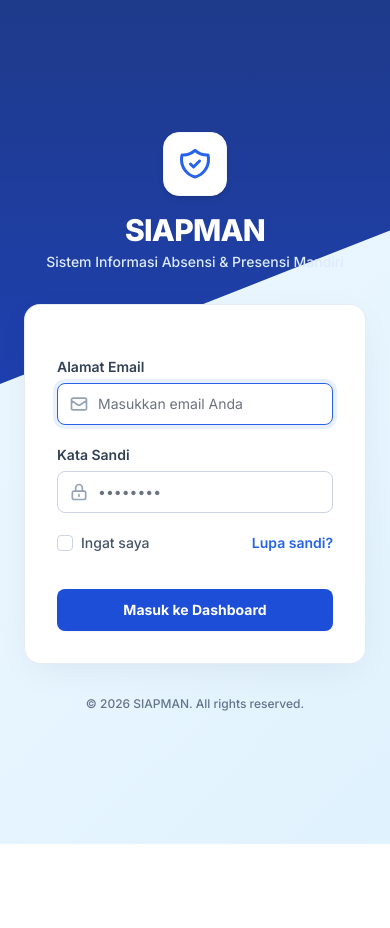
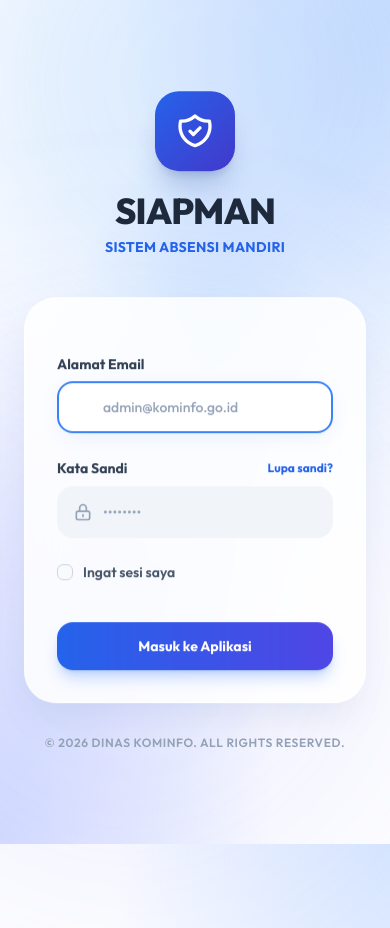
Before and after one commit to Nurfaridamardzyska/siapman_laravel, a Laravel app: page /login in a window 390 px wide; the page is wider, and only the part inside the window is pictured. Before the commit the page ends 844 px from the top of that part, so only its background shows below. Run offline with Laravel 12, Linux system fonts and the light colour scheme; style sheets or scripts are compiled from the project's sources.

```diff
--- a/resources/views/auth/login.blade.php
+++ b/resources/views/auth/login.blade.php
@@ -1,55 +1,52 @@
 <x-guest-layout>
     <!-- Session Status -->
-    <x-auth-session-status class="mb-4" :status="session('status')" />
+    <x-auth-session-status class="mb-5" :status="session('status')" />
 
-    <form method="POST" action="{{ route('login') }}" class="space-y-5">
+    <form method="POST" action="{{ route('login') }}" class="space-y-6">
         @csrf
 
         <!-- Email Address -->
         <div>
-            <label for="email" class="block text-sm font-semibold text-slate-700 mb-1.5">{{ __('Alamat Email') }}</label>
-            <div class="relative">
-                <div class="absolute inset-y-0 left-0 pl-3 flex items-center pointer-events-none">
-                    <svg class="h-5 w-5 text-slate-400" fill="none" stroke="currentColor" viewBox="0 0 24 24"><path stroke-linecap="round" stroke-linejoin="round" stroke-width="2" d="M3 8l7.89 5.26a2 2 0 002.22 0L21 8M5 19h14a2 2 0 002-2V7a2 2 0 00-2-2H5a2 2 0 00-2 2v10a2 2 0 002 2z"></path></svg>
+            <label for="email" class="block text-sm font-bold text-slate-700 mb-2">{{ __('Alamat Email') }}</label>
+            <div class="relative group">
+                <div class="absolute inset-y-0 left-0 pl-4 flex items-center pointer-events-none transition-colors group-focus-within:text-blue-500 text-slate-400">
+                    <svg class="h-5 w-5" fill="none" stroke="currentColor" viewBox="0 0 24 24"><path stroke-linecap="round" stroke-linejoin="round" stroke-width="2" d="M16 12a4 4 0 10-8 0 4 4 0 008 0zm0 0v1.5a2.5 2.5 0 005 0V12a9 9 0 10-9 9m4.5-1.206a8.959 8.959 0 01-4.5 1.207"></path></svg>
                 </div>
-                <input id="email" class="input-field block w-full pl-10 pr-3 py-2.5 rounded-lg text-sm focus:outline-none" type="email" name="email" :value="old('email')" required autofocus autocomplete="username" placeholder="Masukkan email Anda" />
+                <input id="email" class="input-modern block w-full pl-11 pr-4 py-3.5 rounded-2xl text-sm font-medium text-slate-800 focus:outline-none placeholder-slate-400" type="email" name="email" :value="old('email')" required autofocus autocomplete="username" placeholder="admin@kominfo.go.id" />
             </div>
-            <x-input-error :messages="$errors->get('email')" class="mt-2 text-rose-500" />
+            <x-input-error :messages="$errors->get('email')" class="mt-2 text-rose-500 font-medium text-xs" />
         </div>
 
         <!-- Password -->
         <div>
-            <label for="password" class="block text-sm font-semibold text-slate-700 mb-1.5">{{ __('Kata Sandi') }}</label>
-            <div class="relative">
-                <div class="absolute inset-y-0 left-0 pl-3 flex items-center pointer-events-none">
-                    <svg class="h-5 w-5 text-slate-400" fill="none" stroke="currentColor" viewBox="0 0 24 24"><path stroke-linecap="round" stroke-linejoin="round" stroke-width="2" d="M12 15v2m-6 4h12a2 2 0 002-2v-6a2 2 0 00-2-2H6a2 2 0 00-2 2v6a2 2 0 002 2zm10-10V7a4 4 0 00-8 0v4h8z"></path></svg>
+            <div class="flex items-center justify-between mb-2">
+                <label for="password" class="block text-sm font-bold text-slate-700">{{ __('Kata Sandi') }}</label>
+                @if (Route::has('password.request'))
+                    <a href="{{ route('password.request') }}" class="text-xs font-bold text-blue-600 hover:text-indigo-600 transition-colors">
+                        {{ __('Lupa sandi?') }}
+                    </a>
+                @endif
+            </div>
+            <div class="relative group">
+                <div class="absolute inset-y-0 left-0 pl-4 flex items-center pointer-events-none transition-colors group-focus-within:text-blue-500 text-slate-400">
+                    <svg class="h-5 w-5" fill="none" stroke="currentColor" viewBox="0 0 24 24"><path stroke-linecap="round" stroke-linejoin="round" stroke-width="2" d="M12 15v2m-6 4h12a2 2 0 002-2v-6a2 2 0 00-2-2H6a2 2 0 00-2 2v6a2 2 0 002 2zm10-10V7a4 4 0 00-8 0v4h8z"></path></svg>
                 </div>
-                <input id="password" class="input-field block w-full pl-10 pr-3 py-2.5 rounded-lg text-sm focus:outline-none" type="password" name="password" required autocomplete="current-password" placeholder="••••••••" />
+                <input id="password" class="input-modern block w-full pl-11 pr-4 py-3.5 rounded-2xl text-sm font-medium text-slate-800 focus:outline-none placeholder-slate-400" type="password" name="password" required autocomplete="current-password" placeholder="••••••••" />
             </div>
-            <x-input-error :messages="$errors->get('password')" class="mt-2 text-rose-500" />
+            <x-input-error :messages="$errors->get('password')" class="mt-2 text-rose-500 font-medium text-xs" />
         </div>
 
-        <!-- Remember Me & Forgot Password -->
-        <div class="flex items-center justify-between mt-6">
-            <div class="flex items-center">
-                <input id="remember_me" type="checkbox" class="h-4 w-4 rounded border-slate-300 text-blue-600 focus:ring-blue-500" name="remember">
-                <label for="remember_me" class="ml-2 block text-sm text-slate-600 font-medium">
-                    {{ __('Ingat saya') }}
-                </label>
-            </div>
-
-            @if (Route::has('password.request'))
-                <div class="text-sm">
-                    <a href="{{ route('password.request') }}" class="font-semibold text-blue-600 hover:text-blue-800 transition-colors">
-                        {{ __('Lupa sandi?') }}
-                    </a>
-                </div>
-            @endif
+        <!-- Remember Me -->
+        <div class="flex items-center">
+            <input id="remember_me" type="checkbox" class="h-4.5 w-4.5 rounded-[6px] border-slate-300 text-blue-600 focus:ring-blue-500 bg-slate-50 cursor-pointer" name="remember">
+            <label for="remember_me" class="ml-2.5 block text-sm text-slate-600 font-semibold cursor-pointer select-none">
+                {{ __('Ingat sesi saya') }}
+            </label>
         </div>
 
         <div class="pt-4">
-            <button type="submit" class="w-full flex justify-center py-2.5 px-4 border border-transparent rounded-lg shadow-sm text-sm font-bold text-white bg-blue-700 hover:bg-blue-800 focus:outline-none focus:ring-2 focus:ring-offset-2 focus:ring-blue-600 transform hover:-translate-y-0.5 transition-all duration-200">
-                {{ __('Masuk ke Dashboard') }}
+            <button type="submit" class="w-full flex justify-center py-3.5 px-4 rounded-2xl shadow-lg shadow-blue-500/30 text-sm font-bold text-white bg-gradient-to-r from-blue-600 to-indigo-600 hover:from-blue-500 hover:to-indigo-500 focus:outline-none focus:ring-4 focus:ring-blue-500/20 transform hover:-translate-y-1 transition-all duration-300">
+                {{ __('Masuk ke Aplikasi') }}
             </button>
         </div>
     </form>
--- a/resources/views/layouts/guest.blade.php
+++ b/resources/views/layouts/guest.blade.php
@@ -9,71 +9,80 @@
 
         <!-- Fonts -->
         <link rel="preconnect" href="https://fonts.bunny.net">
-        <link href="https://fonts.bunny.net/css?family=inter:400,500,600,700,800&display=swap" rel="stylesheet" />
+        <link href="https://fonts.bunny.net/css?family=outfit:300,400,500,600,700,800&display=swap" rel="stylesheet" />
 
         <!-- Scripts -->
         @vite(['resources/css/app.css', 'resources/js/app.js'])
 
         <style>
             body {
-                font-family: 'Inter', sans-serif;
+                font-family: 'Outfit', sans-serif;
                 background-color: #f8fafc;
             }
-            .corporate-bg {
-                background: linear-gradient(135deg, #f0f9ff 0%, #e0f2fe 100%);
+            .mesh-bg {
+                background-color: #ffffff;
+                background-image:
+                    radial-gradient(at 100% 0%, hsla(217, 100%, 75%, 0.3) 0px, transparent 50%),
+                    radial-gradient(at 0% 100%, hsla(228, 100%, 74%, 0.3) 0px, transparent 50%),
+                    radial-gradient(at 50% 50%, hsla(211, 100%, 82%, 0.3) 0px, transparent 50%);
             }
-            .glass-card {
+            .premium-card {
+                background: rgba(255, 255, 255, 0.85);
+                backdrop-filter: blur(20px);
+                -webkit-backdrop-filter: blur(20px);
+                border: 1px solid rgba(255, 255, 255, 0.4);
+                box-shadow:
+                    0 20px 40px -10px rgba(30, 58, 138, 0.1),
+                    0 0 0 1px rgba(255, 255, 255, 0.5) inset;
+            }
+            .animate-float {
+                animation: float 6s ease-in-out infinite;
+            }
+            @keyframes float {
+                0% { transform: translateY(0px); }
+                50% { transform: translateY(-10px); }
+                100% { transform: translateY(0px); }
+            }
+            .input-modern {
+                background: #f1f5f9;
+                border: 2px solid transparent;
+                transition: all 0.3s cubic-bezier(0.4, 0, 0.2, 1);
+            }
+            .input-modern:focus {
                 background: #ffffff;
-                border: 1px solid rgba(226, 232, 240, 0.8);
-                box-shadow: 0 10px 40px -10px rgba(15, 23, 42, 0.08);
-            }
-            .animate-fade-in-up {
-                animation: fadeInUp 0.6s ease-out forwards;
-                opacity: 0;
-                transform: translateY(15px);
-            }
-            @keyframes fadeInUp {
-                to {
-                    opacity: 1;
-                    transform: translateY(0);
-                }
-            }
-            .input-field {
-                background: #ffffff;
-                border: 1px solid #cbd5e1;
-                color: #334155;
-                transition: all 0.2s ease;
-            }
-            .input-field:focus {
-                border-color: #2563eb;
-                box-shadow: 0 0 0 4px rgba(37, 99, 235, 0.1);
+                border-color: #3b82f6;
+                box-shadow: 0 4px 20px -5px rgba(59, 130, 246, 0.15);
+                transform: translateY(-1px);
             }
         </style>
     </head>
-    <body class="antialiased min-h-screen flex items-center justify-center relative overflow-hidden corporate-bg">
+    <body class="antialiased min-h-screen flex items-center justify-center relative overflow-hidden mesh-bg">
 
-        <!-- Decorative Background Shapes -->
-        <div class="absolute top-0 left-0 w-full h-96 bg-gradient-to-b from-blue-900 to-blue-800" style="clip-path: polygon(0 0, 100% 0, 100% 60%, 0% 100%);"></div>
+        <!-- Animated Background Blobs -->
+        <div class="absolute top-[-20%] left-[-10%] w-[500px] h-[500px] bg-blue-400/20 rounded-full mix-blend-multiply filter blur-[80px] animate-pulse" style="animation-duration: 7s;"></div>
+        <div class="absolute bottom-[-10%] right-[-10%] w-[600px] h-[600px] bg-indigo-400/20 rounded-full mix-blend-multiply filter blur-[100px] animate-pulse" style="animation-duration: 9s; animation-delay: 2s;"></div>
 
-        <div class="w-full max-w-[420px] px-6 py-12 relative z-10 animate-fade-in-up">
+        <div class="w-full max-w-[440px] px-6 py-12 relative z-10">
 
+            <div class="animate-float">
                 <!-- Branding -->
-            <div class="flex flex-col items-center justify-center mb-8">
-                <div class="w-16 h-16 bg-white rounded-2xl flex items-center justify-center shadow-md mb-4 border border-slate-100">
-                    <svg class="w-9 h-9 text-blue-600" fill="none" stroke="currentColor" viewBox="0 0 24 24" xmlns="http://www.w3.org/2000/svg"><path stroke-linecap="round" stroke-linejoin="round" stroke-width="2" d="M9 12l2 2 4-4m5.618-4.016A11.955 11.955 0 0112 2.944a11.955 11.955 0 01-8.618 3.04A12.02 12.02 0 003 9c0 5.591 3.824 10.29 9 11.622 5.176-1.332 9-6.03 9-11.622 0-1.042-.133-2.052-.382-3.016z"></path></svg>
+                <div class="flex flex-col items-center justify-center mb-10">
+                    <div class="w-20 h-20 bg-gradient-to-br from-blue-600 to-indigo-700 rounded-[24px] flex items-center justify-center shadow-xl shadow-blue-900/20 mb-5 transform hover:scale-105 hover:rotate-3 transition-all duration-300">
+                        <svg class="w-10 h-10 text-white" fill="none" stroke="currentColor" viewBox="0 0 24 24" xmlns="http://www.w3.org/2000/svg"><path stroke-linecap="round" stroke-linejoin="round" stroke-width="2" d="M9 12l2 2 4-4m5.618-4.016A11.955 11.955 0 0112 2.944a11.955 11.955 0 01-8.618 3.04A12.02 12.02 0 003 9c0 5.591 3.824 10.29 9 11.622 5.176-1.332 9-6.03 9-11.622 0-1.042-.133-2.052-.382-3.016z"></path></svg>
                     </div>
-                <h1 class="text-3xl font-extrabold tracking-tight text-white">SIAPMAN</h1>
-                <p class="text-blue-100 text-sm mt-1 font-medium">Sistem Informasi Absensi & Presensi Mandiri</p>
+                    <h1 class="text-4xl font-black tracking-tight text-slate-800">SIAPMAN</h1>
+                    <p class="text-blue-600 text-sm mt-1.5 font-bold tracking-wide uppercase">Sistem Absensi Mandiri</p>
                 </div>
 
                 <!-- Card -->
-            <div class="glass-card rounded-2xl p-8">
+                <div class="premium-card rounded-[32px] p-8 sm:p-10">
                     {{ $slot }}
                 </div>
 
-            <p class="text-center text-slate-500 text-xs mt-8 font-medium">
-                &copy; {{ date('Y') }} SIAPMAN. All rights reserved.
+                <p class="text-center text-slate-400 text-xs mt-8 font-semibold uppercase tracking-wider">
+                    &copy; {{ date('Y') }} Dinas Kominfo. All rights reserved.
                 </p>
+            </div>
         </div>
     </body>
 </html>
```
Also changed, not shown: 1 other file. Lines whose indentation alone changed are shown as unchanged.
